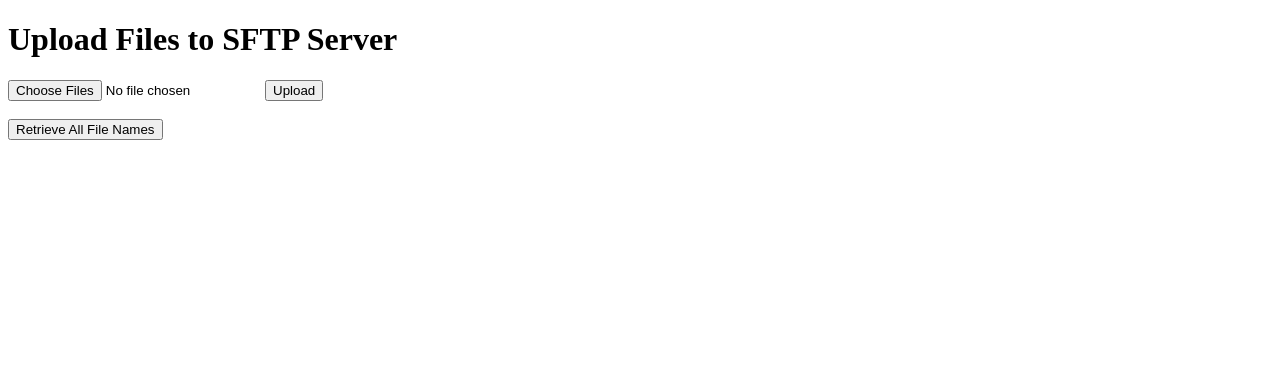
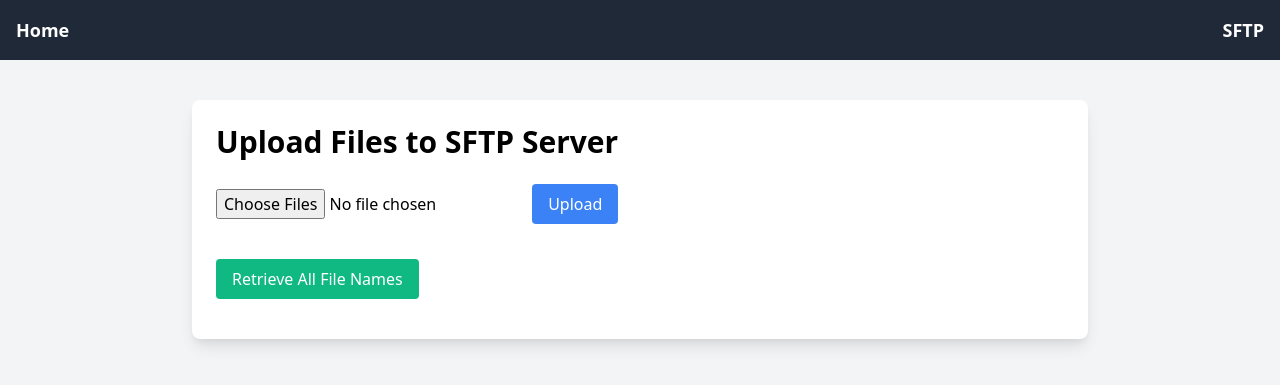
Before and after one commit to AlexJosse/PoC, a Flask app: template api_csv/templates/sftp.html in a window 1280 px wide. Shown: the top 385 px of the page. Run offline with Flask 2, Linux system fonts and the light colour scheme; the template is opened without the code that fills it, so the values that code supplies are empty; some libraries are stand-ins or nearby versions.

Commit message:
better front

```diff
--- a/MedFusionFinder/templates/index.html
+++ b/MedFusionFinder/templates/index.html
@@ -8,6 +8,12 @@
     <link rel="stylesheet" href="https://cdnjs.cloudflare.com/ajax/libs/tailwindcss/2.2.19/tailwind.min.css">
 </head>
 <body class="bg-gray-100">
+    <nav class="bg-gray-800 p-4">
+        <div class="container mx-auto flex justify-between items-center">
+            <a href="/" class="text-white text-lg font-semibold">Home</a>
+            <a href="/sftp" class="text-white text-lg font-semibold">SFTP</a>
+        </div>
+    </nav>
     <div class="container mx-auto mt-10">
         <div class="w-full max-w-4xl mx-auto bg-white shadow-lg rounded-lg p-6" x-data="searchApp()">
             <h1 class="text-3xl font-bold mb-6">Patient Search</h1>
--- a/MedFusionFinder/templates/sftp.html
+++ b/MedFusionFinder/templates/sftp.html
@@ -1,20 +1,31 @@
-<!-- templates/index.html -->
 <!DOCTYPE html>
 <html lang="en">
 <head>
     <meta charset="UTF-8">
     <title>Upload Files to SFTP</title>
+    <link rel="stylesheet" href="https://cdnjs.cloudflare.com/ajax/libs/tailwindcss/2.2.19/tailwind.min.css">
     <script src="https://code.jquery.com/jquery-3.6.0.min.js"></script>
 </head>
-<body>
-    <h1>Upload Files to SFTP Server</h1>
-    <form action="/upload" method="post" enctype="multipart/form-data">
-        <input type="file" name="files" multiple required>
-        <input type="submit" value="Upload">
-    </form>
-    <br>
-    <button id="list-files-btn">Retrieve All File Names</button>
-    <ul id="file-list"></ul>
+<body class="bg-gray-100">
+    <nav class="bg-gray-800 p-4">
+        <div class="container mx-auto flex justify-between items-center">
+            <a href="/" class="text-white text-lg font-semibold">Home</a>
+            <a href="/sftp" class="text-white text-lg font-semibold">SFTP</a>
+        </div>
+    </nav>
+    <div class="container mx-auto mt-10">
+        <div class="w-full max-w-4xl mx-auto bg-white shadow-lg rounded-lg p-6">
+            <h1 class="text-3xl font-bold mb-6">Upload Files to SFTP Server</h1>
+            <form action="/upload" method="post" enctype="multipart/form-data">
+                <input type="file" name="files" multiple required class="mb-4">
+                <input type="submit" value="Upload" class="bg-blue-500 text-white px-4 py-2 rounded">
+            </form>
+            <br>
+            <button id="list-files-btn" class="bg-green-500 text-white px-4 py-2 rounded">Retrieve All File Names</button>
+            <ul id="file-list" class="mt-4">
+            </ul>
+        </div>
+    </div>
 
     <script>
         $(document).ready(function(){
```
Also changed, not shown: 1 other file.
